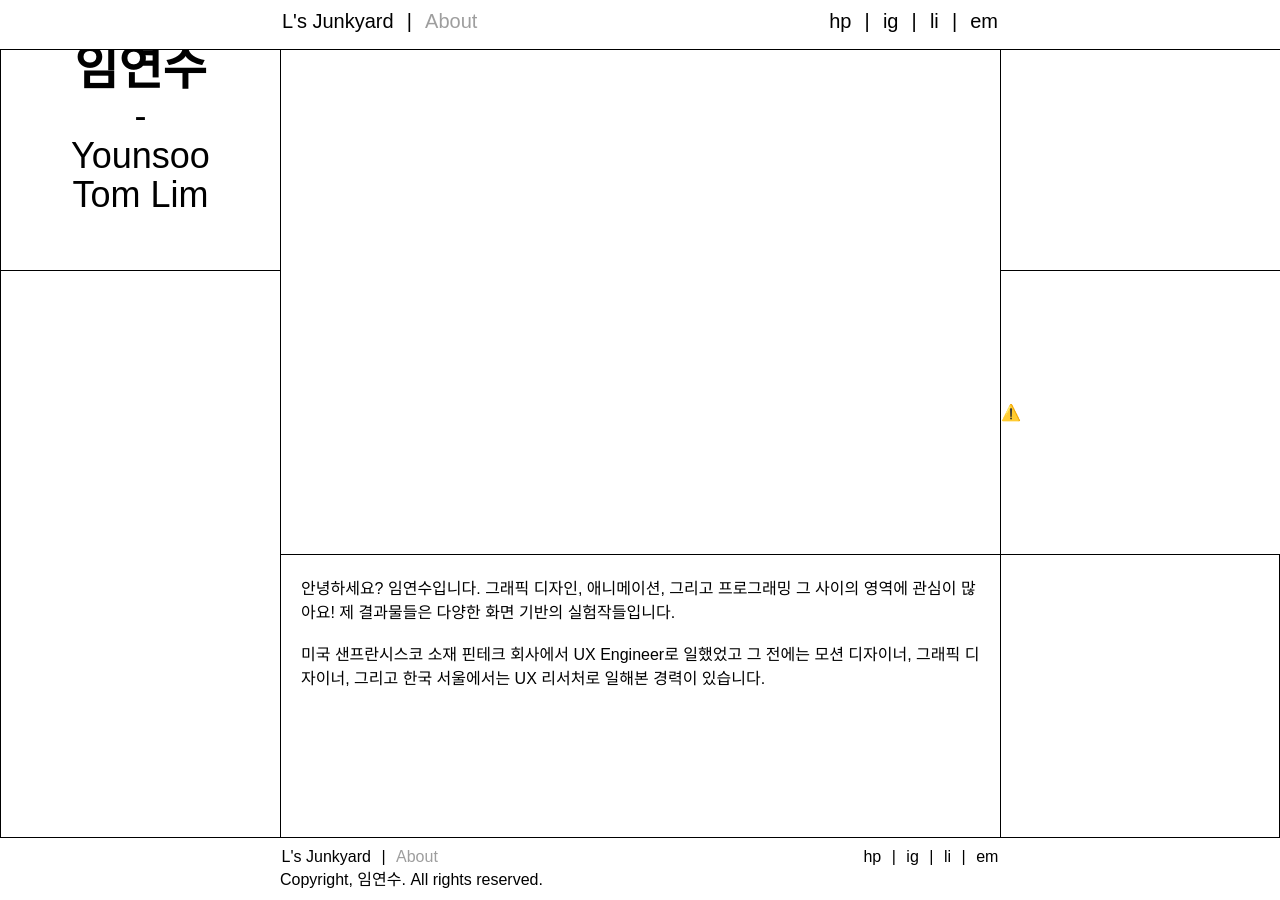
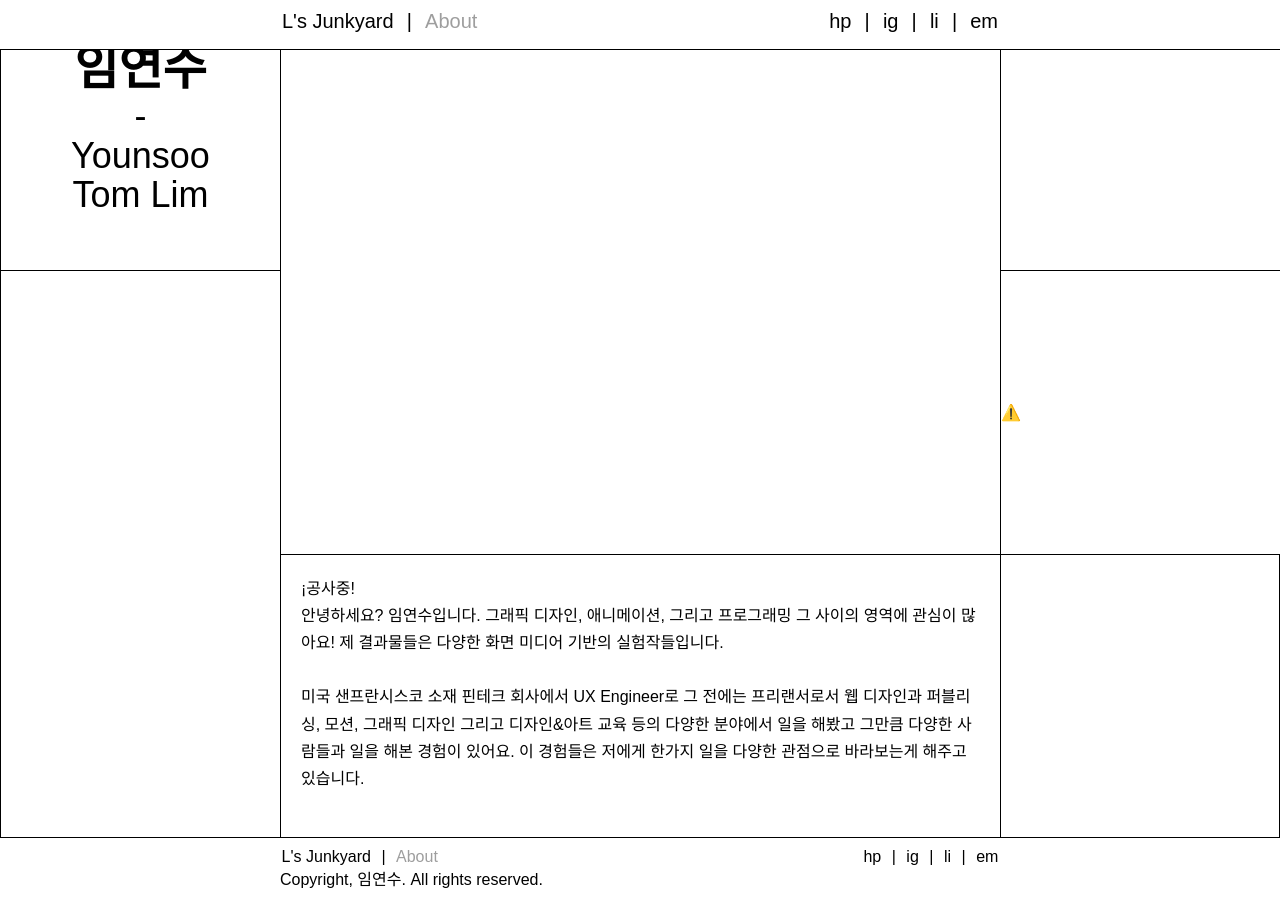
Before and after one commit to tomlim2/til, a Jekyll site: the page built from about.html, in a window 1280 px wide and 900 px high, scrolled down 62 px. Built offline with Jekyll 4.4.1, drawn with Linux system fonts in a browser that asks for light colours; nearby versions of some CDN libraries; some web fonts are replaced.

Commit message:
about 페이지

```diff
--- a/about.html
+++ b/about.html
@@ -41,10 +41,11 @@ mastfooterClass: about-footer
         </div>
         <div class="item item6">
             <div class="frame">
-                안녕하세요? 임연수입니다. 그래픽 디자인, 애니메이션, 그리고 프로그래밍 그 사이의 영역에 관심이 많아요! 제 결과물들은 다양한 화면 기반의 실험작들입니다.
+                ¡공사중! <br>
+                안녕하세요? 임연수입니다. 그래픽 디자인, 애니메이션, 그리고 프로그래밍 그 사이의 영역에 관심이 많아요! 제 결과물들은 다양한 화면 미디어 기반의 실험작들입니다.
 
                 <br><br>
-                미국 샌프란시스코 소재 핀테크 회사에서 UX Engineer로 일했었고 그 전에는 모션 디자이너, 그래픽 디자이너, 그리고 한국 서울에서는 UX 리서처로 일해본 경력이 있습니다.
+                미국 샌프란시스코 소재 핀테크 회사에서 UX Engineer로 그 전에는 프리랜서로서 웹 디자인과 퍼블리싱, 모션, 그래픽 디자인 그리고 디자인&아트 교육 등의 다양한 분야에서 일을 해봤고 그만큼 다양한 사람들과 일을 해본 경험이 있어요. 이 경험들은 저에게 한가지 일을 다양한 관점으로 바라보는게 해주고 있습니다.
             </div>
         </div>
         <div class="item item7"></div>
--- a/css/about.css
+++ b/css/about.css
@@ -123,4 +123,5 @@
     display: inherit;
     justify-content: inherit;
     align-items: inherit;
+    line-height: 1.7;
 }
```
